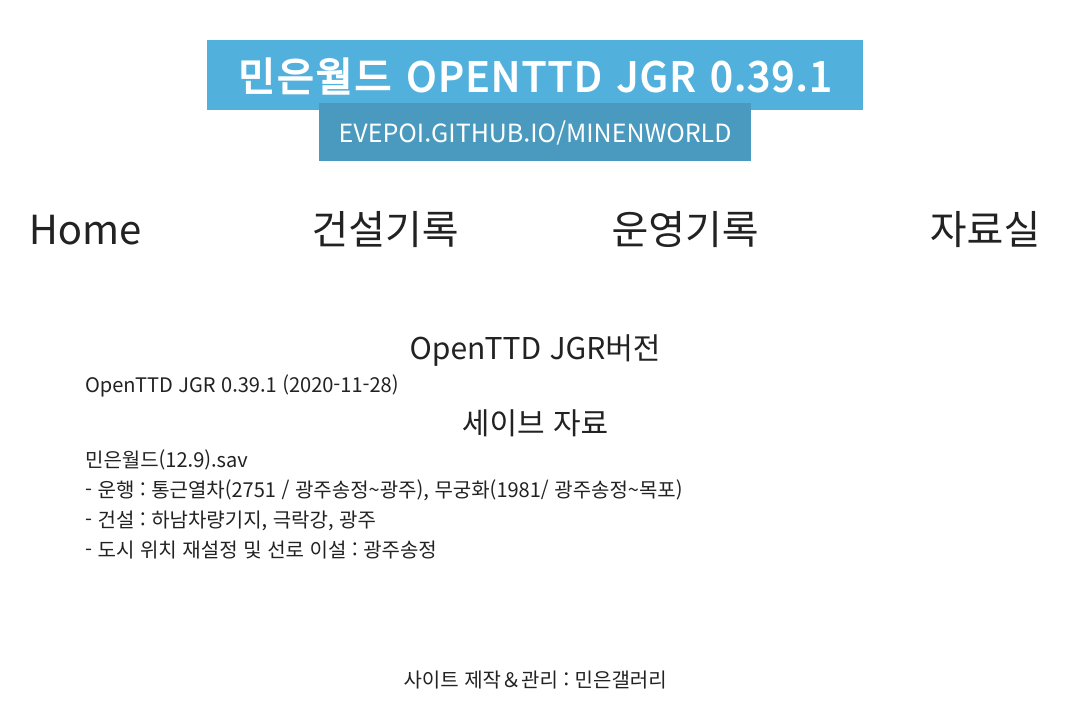
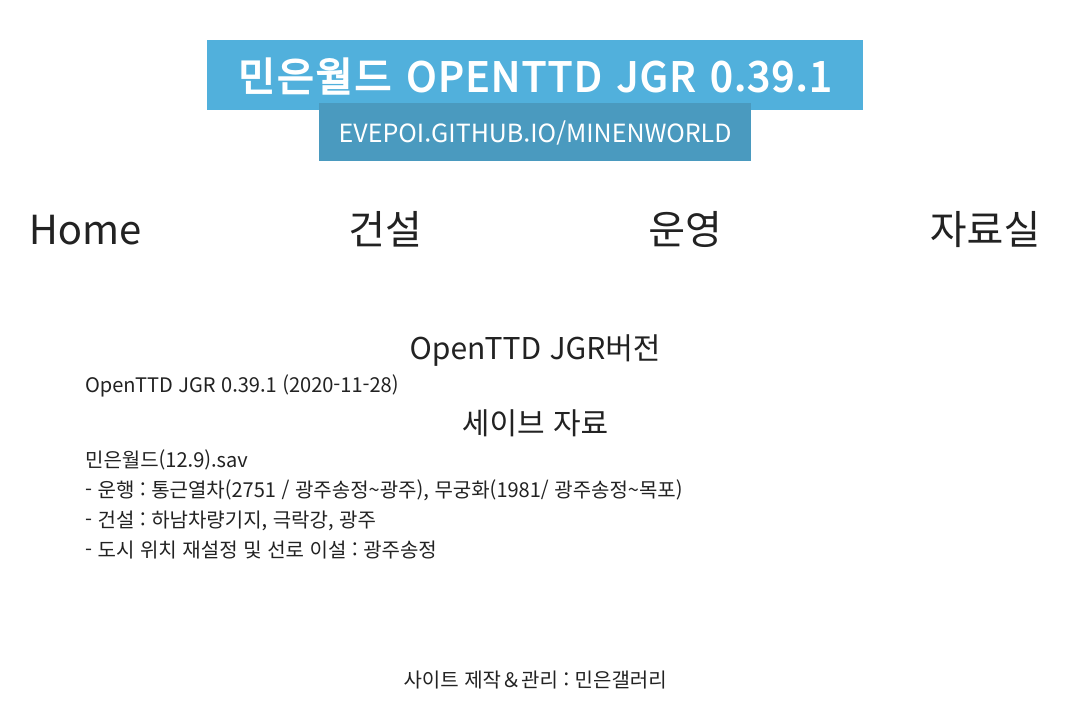
Before and after one commit to evepoi/minenworld, a plain HTML site: page index.html in a window 1280 px wide. Shown: the whole page, without its empty margins (105-1173 px from the left). Drawn offline with Linux system fonts and the light colour scheme.

Commit message:
Update index.html

```diff
--- a/index.html
+++ b/index.html
@@ -64,8 +64,8 @@
                     <h2 class="ir_su">민은월드 메뉴</h2>
                         <div>
                             <li><a href="https://evepoi.github.io/minenworld/">Home</a></li>
-                            <li><a href="#">건설기록</a></li>
-                            <li><a href="#">운영기록</a></li>
+                            <li><a href="#">건설</a></li>
+                            <li><a href="#">운영</a></li>
                             <li><a href="data.html">자료실</a></li>
                         </div>
                 </div>
```
